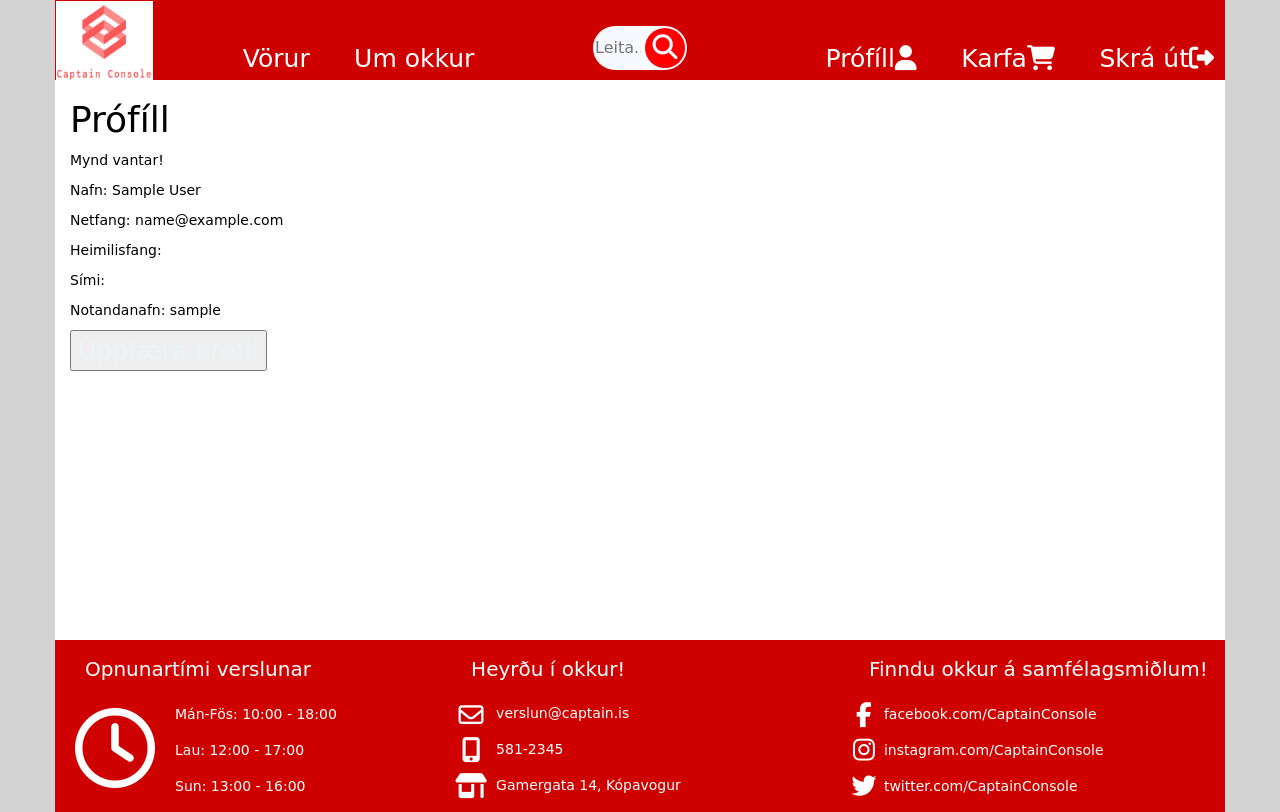
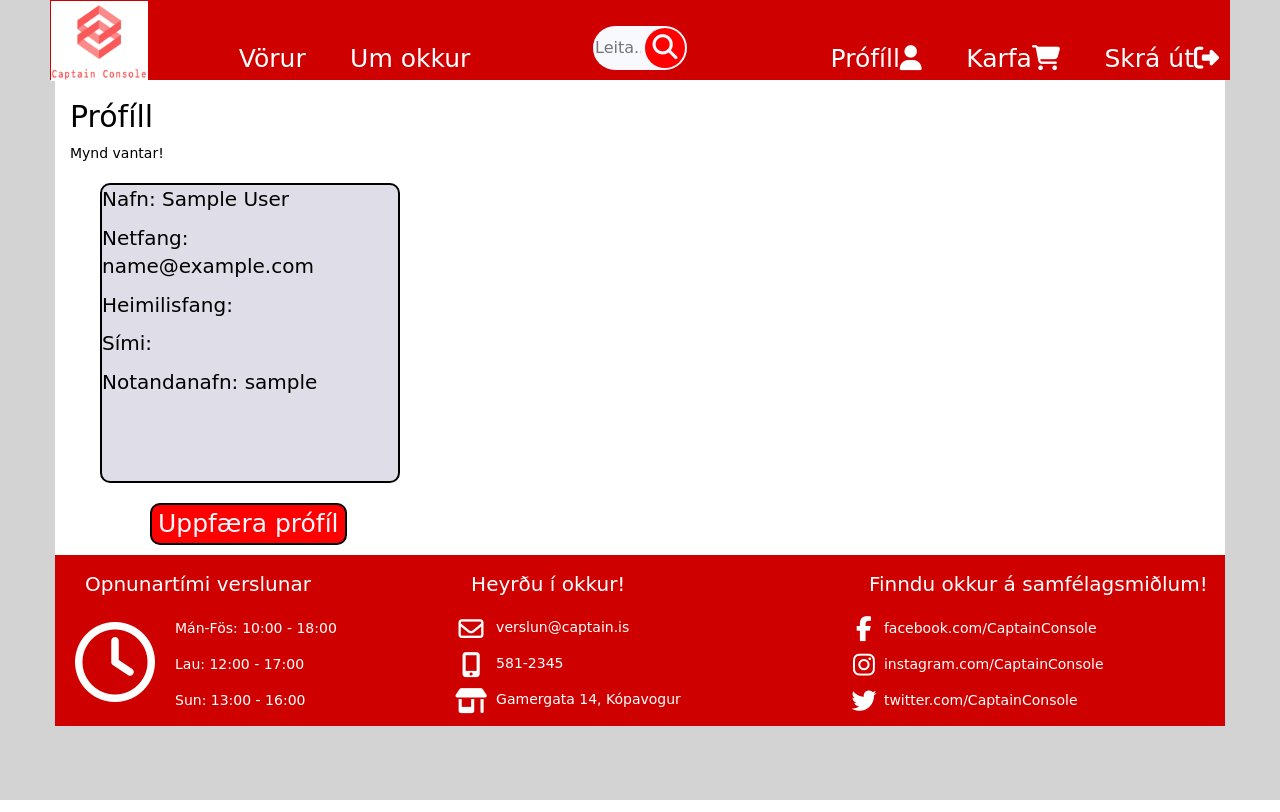
Before and after one commit to BjarkiF/Verklegt-2, a Django app: page /users/profile in a window 1280 px wide. Run offline with Django 3.2, Linux system fonts and the light colour scheme; the visitor is signed in with stand-in values (Sample User, id 1); data comes from the database, SQL or seed files in the repository; some libraries are stand-ins or nearby versions; some web fonts are replaced.

Commit message:
carti, low profile

```diff
--- a/captain_console/static/css/style.scss.css
+++ b/captain_console/static/css/style.scss.css
@@ -35,9 +35,6 @@ body {
   color: #000000;
   font-family: 'Turret Road', cursive;
   height: 100%; }
-
-.content {
-  min-height: 70vh; }
 
 /*-------------------------------------------------------------------------*/
 /*Footer*/
@@ -122,6 +119,9 @@ footer {
 nav {
   float: right;
   position: fixed;
+  left: 50px;
+  right: 50px;
+  z-index: 100;
   /*line-height: 80px;*/ }
 
 nav a {
@@ -137,7 +137,6 @@ nav a {
   background-color: #CE0000;
   color: #FFFFFF;
   height: 80px;
-  width: 1170px;
   border-radius: 0; }
 
 .Rbuttons {
@@ -281,7 +280,7 @@ header nav ul a {
 .sidebar-items {
   position: fixed;
   display: inline-block;
-  width: 260px;
+  width: 19%;
   height: 100%;
   padding: 10px;
   margin-bottom: 200px;
@@ -558,3 +557,110 @@ select::-ms-expand {
   color: gray;
   margin: 10px 0;
   transition: 0.3s all ease; }
+
+.cart-item {
+  display: inline-block;
+  width: 85%;
+  padding: 5px 10px;
+  border-bottom: 2px black solid;
+  background: #dedde8; }
+
+.cart-img {
+  display: inline-block;
+  background: white;
+  margin: 0 20px;
+  border: 2px black solid;
+  border-radius: 5px; }
+
+.cart-img img {
+  height: 100px;
+  width: 100px; }
+
+.cart-name {
+  display: inline-block;
+  margin-left: 20px;
+  font-size: 20px; }
+
+.cart-price {
+  font-size: 22px;
+  display: inline-block;
+  position: relative;
+  float: right;
+  margin-top: 30px; }
+
+.cart-q {
+  display: inline-block;
+  font-size: 20px;
+  margin-left: 150px; }
+
+.cart-remove {
+  display: inline-block;
+  background: red;
+  padding: 5px;
+  border: 2px black solid;
+  border-radius: 5px;
+  margin: 10px 10px 10px 40px;
+  width: auto; }
+
+.discount {
+  font-size: 20px;
+  text-align: right; }
+
+.buybtn {
+  text-align: right;
+  margin: 10px; }
+
+.buybutton {
+  width: 200px;
+  margin: 15px 10px 0 10px;
+  border-radius: 10px;
+  border: grey 2px solid;
+  background: red;
+  color: ghostwhite; }
+
+.buybutton:hover {
+  transition: 0.3s all ease;
+  color: red;
+  border-color: gray; }
+
+.profile {
+  width: 100%;
+  display: inline-block;
+  margin: 0;
+  padding: 0; }
+
+.profile img {
+  height: 300px;
+  width: 300px;
+  border: 2px black solid;
+  border-radius: 10px;
+  margin: 10px 30px; }
+
+.profile-info {
+  display: inline-block;
+  border: 2px black solid;
+  border-radius: 10px;
+  width: 300px;
+  height: 300px;
+  font-size: 20px;
+  background: #dedde8;
+  margin: 10px 30px; }
+
+.profile-info p {
+  font-size: 20px; }
+
+.profile-update {
+  margin: 10px 10px 10px 80px; }
+
+.update {
+  border: 2px black solid;
+  border-radius: 10px;
+  background: red;
+  color: ghostwhite; }
+
+.update:hover {
+  transition: 0.3s all ease;
+  color: gray; }
+
+.profile-update a {
+  color: black; }
--- a/captain_console/static/scss/_items.scss
+++ b/captain_console/static/scss/_items.scss
@@ -182,7 +182,7 @@
 .sidebar-items{
   position: fixed;
   display: inline-block;
-  width: 260px;
+  width: 19%;
   height: 100%;
   padding: 10px;
   margin-bottom: 200px;
--- a/captain_console/static/scss/style.scss
+++ b/captain_console/static/scss/style.scss
@@ -21,3 +21,5 @@ $color6: gray;
 @import '_about.scss';
 @import '_item.scss';
 @import '_login.scss';
+@import '_cart.scss';
+@import '_profile.scss';
--- a/captain_console/templates/users/profile.html
+++ b/captain_console/templates/users/profile.html
@@ -1,17 +1,24 @@
 {% extends 'base.html' %}
 {% block content %}
-    <h1>Prófíll</h1>
+    <h2>Prófíll</h2>
+    <div class="profile">
+
         {% if user.profile.img  %}
             <img src="{{ user.profile.img }}" alt="Prófílmynd"/>
         {% else %}
             <p>Mynd vantar!</p>
         {% endif %}
+        <div class="profile-info">
             <p>Nafn: {{ user.first_name }} {{ user.last_name }}</p>
             <p>Netfang: {{ user.email }}</p>
             <p>Heimilisfang: {{ user.profile.address }}</p>
             <p>Sími: {{ user.profile.phone }}</p>
             <p>Notandanafn: {{ user.username }}</p>
+        </div>
+        <div class="profile-update">
             <a href="/users/profile/edit">
-        <input type="submit" value="Uppfæra prófíl">
+                <input class="update" type="submit" value="Uppfæra prófíl">
             </a>
+        </div>
+    </div>
 {% endblock %}
```
Also changed, not shown: captain_console/static/scss/_HTML_tags.scss (+8 -1 lines), captain_console/static/scss/_cart.scss (added, +80 -0 lines), captain_console/static/scss/_header.scss (+11 -2 lines), captain_console/static/scss/_profile.scss (added, +53 -0 lines), captain_console/templates/cart/index.html (+21 -6 lines). Lines whose indentation alone changed are shown as unchanged.
